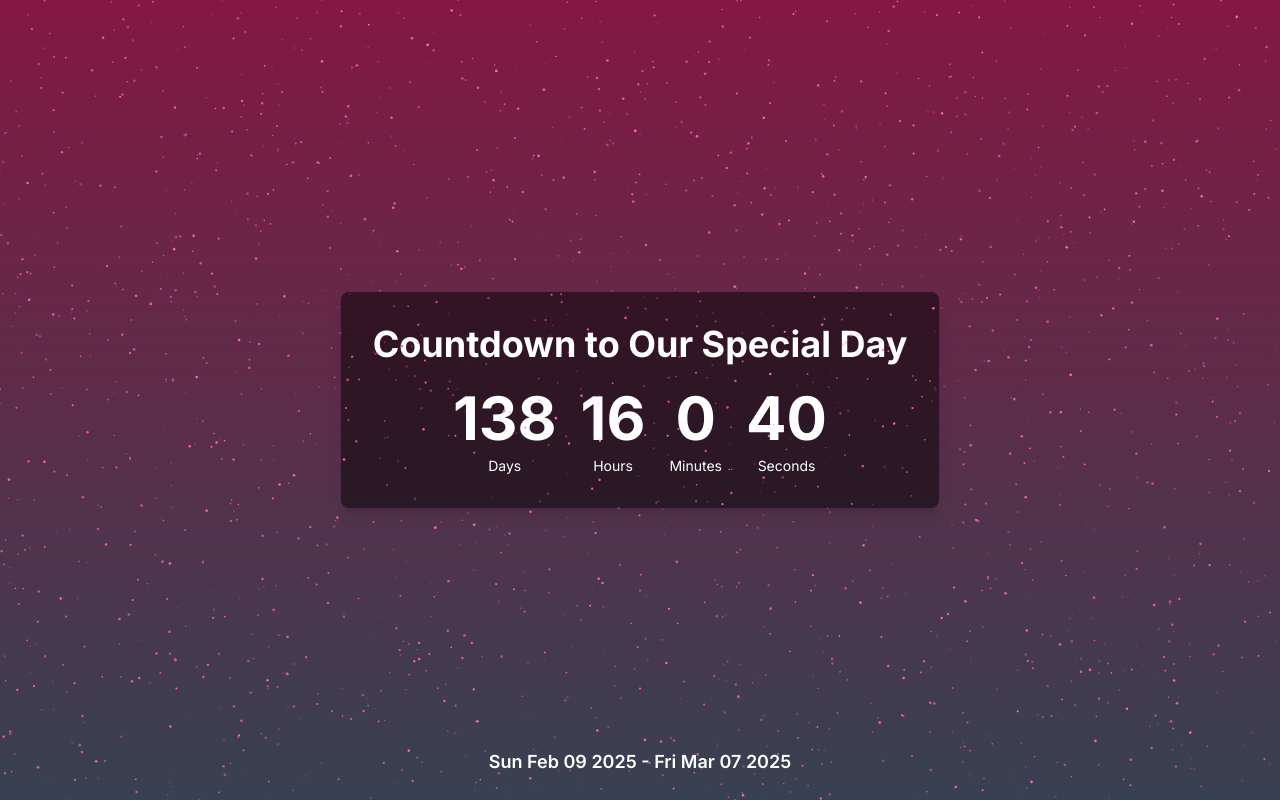
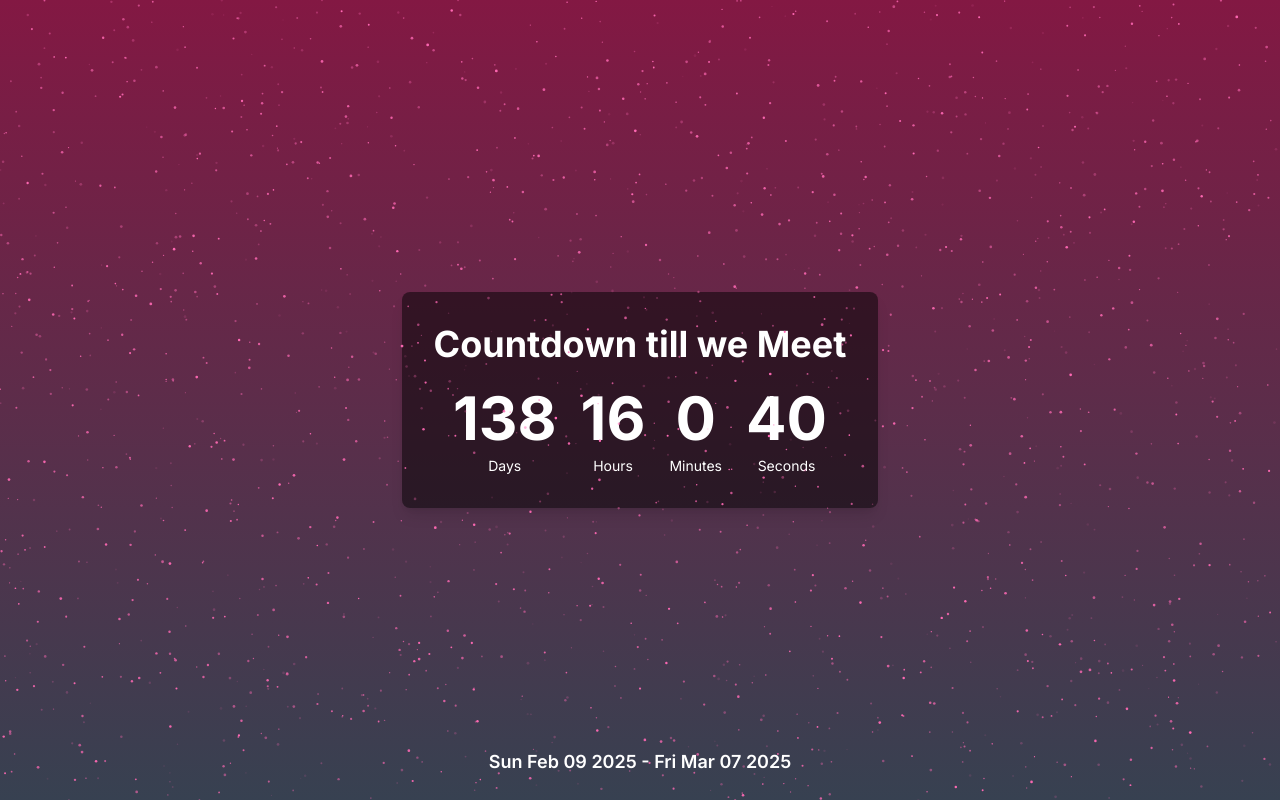
Before and after one commit to david-randoll/david-and-ami, a Next.js app: page /count-down in a window 1280 px wide. Built offline with nearby package versions, Linux system fonts and the light colour scheme.

Commit message:
Update CountDownTimer.tsx

```diff
--- a/src/components/count-down/CountDownTimer.tsx
+++ b/src/components/count-down/CountDownTimer.tsx
@@ -28,7 +28,7 @@
 
     return (
         <div className="text-center text-white p-8 m-4 rounded-lg shadow-lg bg-black bg-opacity-50 overflow-hidden">
-            <h1 className="text-4xl font-bold mb-6">Countdown to Our Special Day</h1>
+            <h1 className="text-4xl font-bold mb-6">Countdown till we Meet</h1>
             <div className="flex space-x-6 justify-center">
                 {["Days", "Hours", "Minutes", "Seconds"].map((label, index) => {
                     const key = label.toLowerCase() as keyof typeof timeLeft;
```
